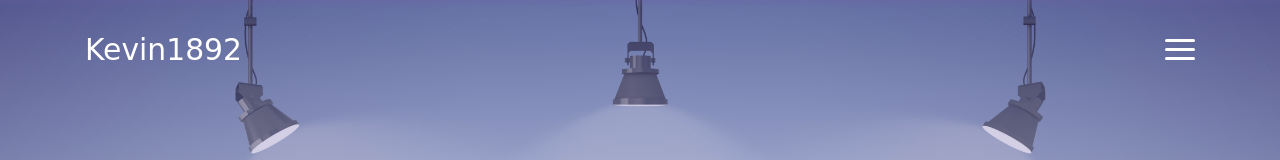
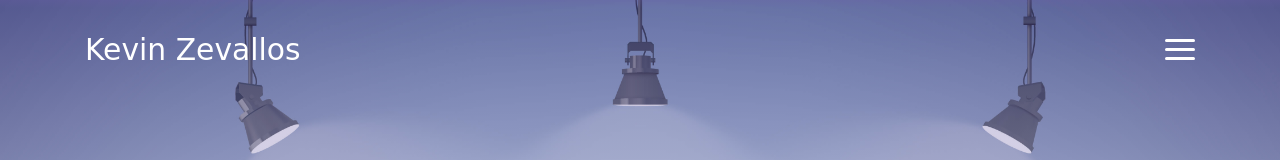
Before and after one commit to kevin1892/kevin1892.github.io, a plain HTML site: page index.html in a window 1280 px wide. Shown: the top 160 px of the page. Drawn offline with nearby package versions, Linux system fonts and the light colour scheme; a web font is replaced by a local one.

Commit message:
username changed by real name

```diff
--- a/index.html
+++ b/index.html
@@ -16,7 +16,7 @@
     <!-- Page Navbar -->
     <nav class="custom-navbar" data-spy="affix" data-offset-top="20">
         <div class="container">
-            <a class="logo" href="#">Kevin1892</a>
+            <a class="logo" href="#">Kevin Zevallos</a>
             <ul class="nav">
                 <li class="item">
                     <a class="link" href="#home">Inicio</a>
```
